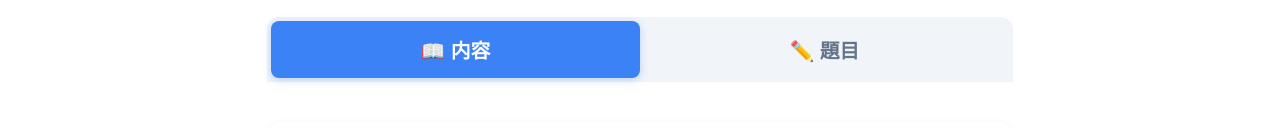
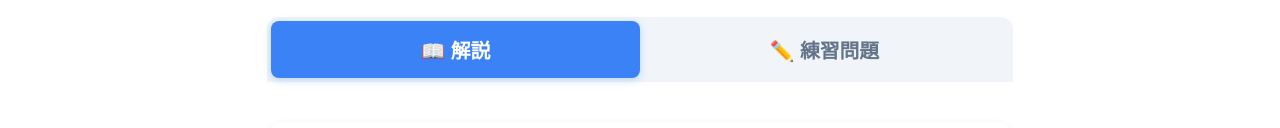
Before and after one commit to jasonsosen/physics-basic, an Astro site: page /physics-basic/weeks/week02 in a window 1280 px wide. Shown: the part 179-307 px from the top of the page. Built offline with nearby package versions, Linux system fonts and the light colour scheme; Astro itself is replaced by a stand-in of ours.

Commit message:
fix: 选项卡改成日语（解説｜練習問題）

```diff
--- a/src/components/TabView.astro
+++ b/src/components/TabView.astro
@@ -17,10 +17,10 @@ const { defaultTab = 'content' } = Astro.props;
 <div class="tab-container">
   <div class="tab-header">
     <button class="tab-btn" data-tab="content" class:list={[{ active: defaultTab === 'content' }]}>
-      📖 内容
+      📖 解説
     </button>
     <button class="tab-btn" data-tab="problems" class:list={[{ active: defaultTab === 'problems' }]}>
-      ✏️ 題目
+      ✏️ 練習問題
     </button>
   </div>
 
```
